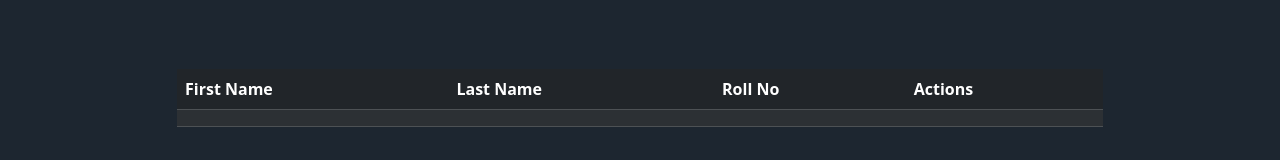
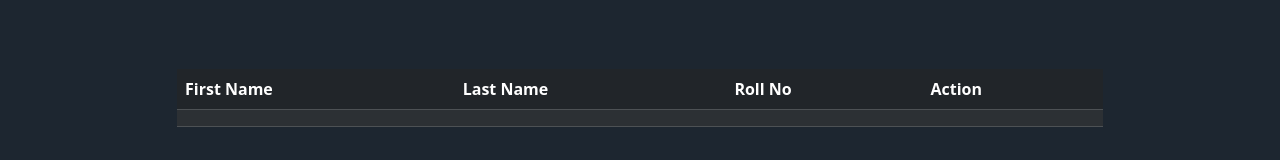
Before and after one commit to LuisOL2022/ProyectoUdd2, a plain HTML site: page index.html in a window 1280 px wide. Shown: the part 486-646 px from the top of the page. Drawn offline with nearby package versions, Linux system fonts and the light colour scheme.

Commit message:
cambios en el html

```diff
--- a/index.html
+++ b/index.html
@@ -45,7 +45,7 @@
               <th>First Name</th>
               <th>Last Name</th>
               <th>Roll No</th>
-              <th>Actions</th>
+              <th>Action</th>
             </tr>
           </thead>
           <tbody id="student-list">
```
